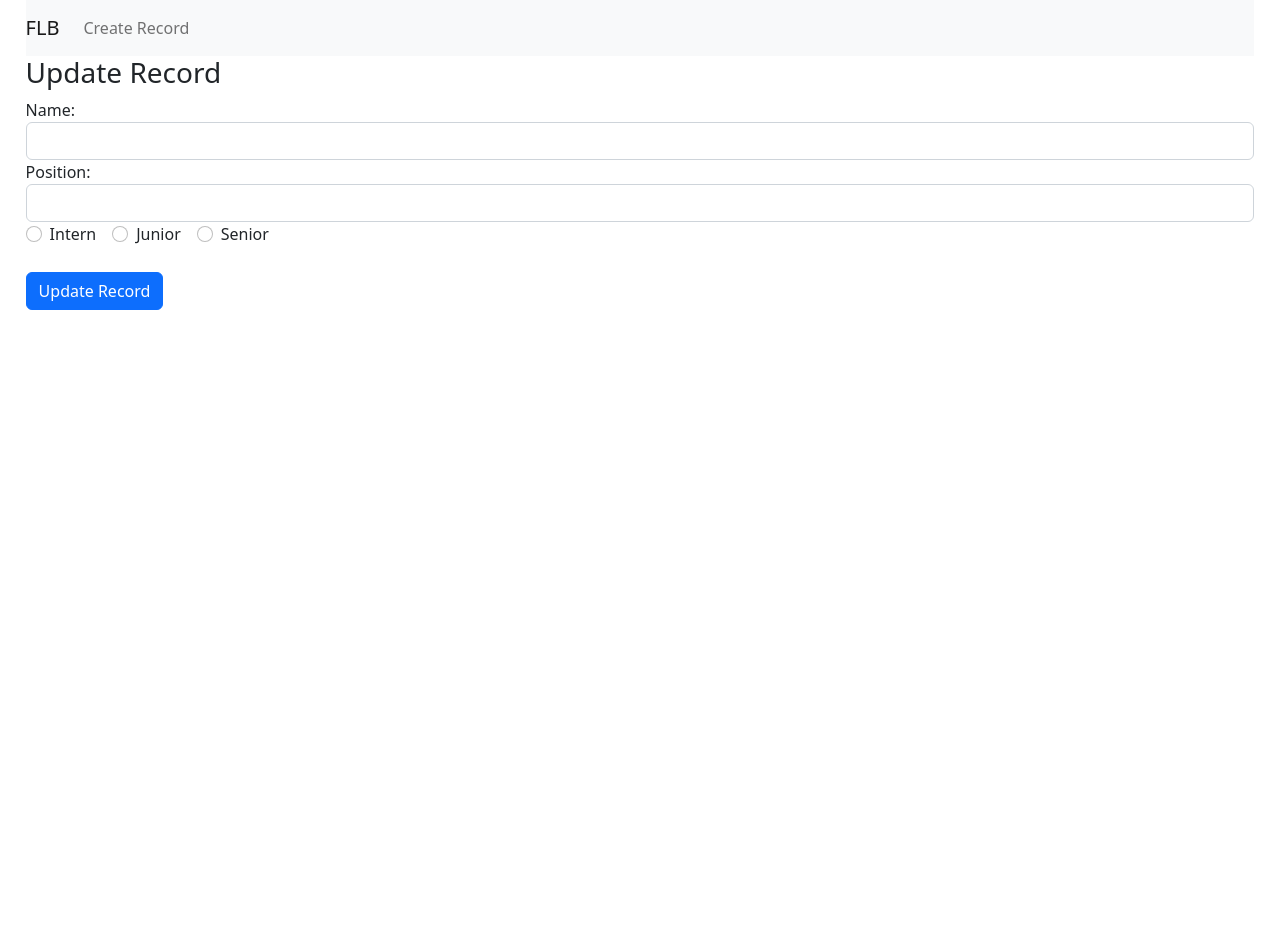
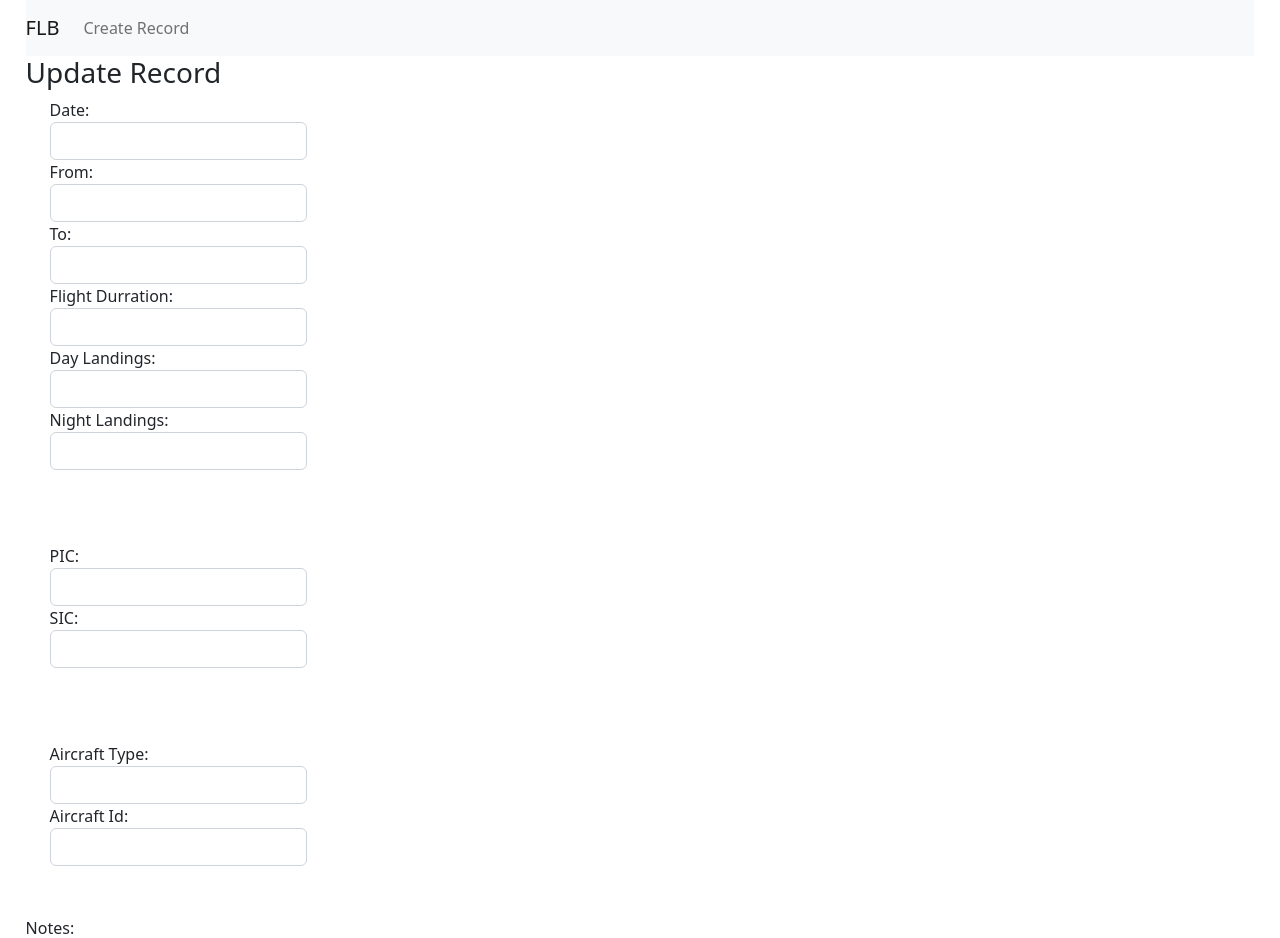
Before and after one commit to Emi-Panda/Flight-Logbook-Digitization, a React (Create React App) app in the folder client/: page /edit/1 in a window 1280 px wide. Shown: the top 938 px of the page. Before the commit the page ends 800 px from the top, so only its background shows below. Built offline with nearby package versions, Linux system fonts and the light colour scheme; no server answers.

Commit message:
Finished edit/partial view
Edit record now functions properly. Opens page similar to create record and will display the already entered values. Partial view is the view all records on main page. a separate view page for each individual record should be added. button exists but has no use yet.

```diff
--- a/client/src/components/create.js
+++ b/client/src/components/create.js
@@ -64,8 +64,6 @@ export default function Create() {
     <h3>Create New Record</h3>
     <br></br>
     <form onSubmit={onSubmit}>
-
-
       {/*Location/time*/}
       <div className="form-group">
         <div className="form-check form-check-inline">
@@ -168,26 +166,6 @@ export default function Create() {
             onChange={(e) => updateForm({ aircraft_id: e.target.value })}/>
         </div>
       </div>
-
-
-
-
-
-
-
-
-
-
-      {/*xxx*/}
-      <div className="form-group">
-
-      </div>
-
-      {/*xxx*/}
-      <div className="form-group">
-
-      </div>
-
       <br/><br/>
       {/*Notes*/}
       <div className="form-group">
@@ -202,6 +180,7 @@ export default function Create() {
 
 
     <br/><br/>
+    {/*Upload record button*/}
     <div className="form-group">
          <input
            type="submit"
--- a/client/src/components/edit.js
+++ b/client/src/components/edit.js
@@ -3,9 +3,26 @@ import { useParams, useNavigate } from "react-router";
 
 export default function Edit() {
  const [form, setForm] = useState({
-   name: "",
-   position: "",
-   level: "",
+  date: "",
+  aircraft_type: "",
+  aircraft_id: "",
+  from: "",
+  to: "",
+  flight_duration: "",
+  pic: "",
+  sic: "",
+  flight_training: "",
+  group_training: "",
+  SIMULATOR_FTD_OR_ATD: "",
+  cross_country: "",
+  day_night: "",
+  actual_instrument: "",
+  simulated_instrument: "",
+  landing_day: "",
+  landing_night: "",
+  single_landing: "",
+  multi_landing: "",
+  notes: "",
   records: [],
  });
  const params = useParams();
@@ -14,7 +31,7 @@ export default function Edit() {
  useEffect(() => {
    async function fetchData() {
      const id = params.id.toString();
-     const response = await fetch(`http://localhost:4000/record/${params.id.toString()}`);
+     const response = await fetch(`http://localhost:4000/entries/${params.id.toString()}`);
 
      if (!response.ok) {
        const message = `An error has occurred: ${response.statusText}`;
@@ -46,11 +63,28 @@ export default function Edit() {
  async function onSubmit(e) {
    e.preventDefault();
    const editedPerson = {
-     name: form.name,
-     position: form.position,
-     level: form.level,
+    date: form.date,
+    aircraft_type: form.aircraft_type,
+    aircraft_id: form.aircraft_id,
+    from: form.from,
+    to: form.to,
+    flight_duration: form.flight_duration,
+    pic: form.pic,
+    sic: form.sic,
+    flight_training: form.flight_training,
+    group_training: form.group_training,
+    SIMULATOR_FTD_OR_ATD: form.SIMULATOR_FTD_OR_ATD,
+    cross_country: form.cross_country,
+    day_night: form.day_night,
+    actual_instrument: form.actual_instrument,
+    simulated_instrument: form.simulated_instrument,
+    landing_day: form.landing_day,
+    landing_night: form.landing_night,
+    single_landing: form.single_landing,
+    multi_landing: form.multi_landing,
+    notes: form.notes,
    };
-
+   /*call update function*/
    await fetch(`http://localhost:4000/update/${params.id}`, {
      method: "POST",
      body: JSON.stringify(editedPerson),
@@ -61,71 +95,126 @@ export default function Edit() {
 
    navigate("/");
  }
-
+/*returned output ui*/
  return (
    <div>
      <h3>Update Record</h3>
      <form onSubmit={onSubmit}>
+       {/*Location/time*/}
       <div className="form-group">
-         <label htmlFor="name">Name: </label>
+        <div className="form-check form-check-inline">
+          {/* Date */}
+          <label htmlFor="date">Date:</label>
           <input
             type="text"
             className="form-control"
-           id="name"
-           value={form.name}
-           onChange={(e) => updateForm({ name: e.target.value })}
-         />
-       </div>
-       <div className="form-group">
-         <label htmlFor="position">Position: </label>
+            id="date"
+            value={form.date}
+            onChange={(e) => updateForm({ date: e.target.value })}/>
+          {/* From / To */}
+          <label htmlFor="from">From:</label>
           <input
             type="text"
             className="form-control"
-           id="position"
-           value={form.position}
-           onChange={(e) => updateForm({ position: e.target.value })}
-         />
+            id="from"
+            value={form.from}
+            onChange={(e) => updateForm({ from: e.target.value })}/>
+          <label htmlFor="to">To:</label>
+          <input
+            type="text"
+            className="form-control"
+            id="to"
+            value={form.to}
+            onChange={(e) => updateForm({ to: e.target.value })}/>
+          {/* Durration of Flight */}
+          <label htmlFor="flight-durration">Flight Durration:</label>
+          <input
+            type="text"
+            className="form-control"
+            id="flight-durration"
+            value={form.flight_duration}
+            onChange={(e) => updateForm({ flight_duration: e.target.value })}/>
+          {/* Landings */}
+          <label htmlFor="day_landing">Day Landings:</label>
+          <input
+            type="text"
+            className="form-control"
+            id="day"
+            value={form.landing_day}
+            onChange={(e) => updateForm({ landing_day: e.target.value })}/>
+          <label htmlFor="night_landing">Night Landings:</label>
+          <input
+            type="text"
+            className="form-control"
+            id="landing_night"
+            value={form.landing_night}
+            onChange={(e) => updateForm({ landing_night: e.target.value })}/>
+            {/*end*/}
         </div>
+      </div>
+
+      {/* -----------------------------------------------------*/}
+
+      <br/><br/><br/>
+      {/*Pilot Info*/}
       <div className="form-group">
         <div className="form-check form-check-inline">
+          {/* PIC */}
+          <label htmlFor="to">PIC:</label>
           <input
-             className="form-check-input"
-             type="radio"
-             name="positionOptions"
-             id="positionIntern"
-             value="Intern"
-             checked={form.level === "Intern"}
-             onChange={(e) => updateForm({ level: e.target.value })}
-           />
-           <label htmlFor="positionIntern" className="form-check-label">Intern</label>
-         </div>
-         <div className="form-check form-check-inline">
+            type="text"
+            className="form-control"
+            id="pic"
+            value={form.pic}
+            onChange={(e) => updateForm({ pic: e.target.value })}/>
+          {/*SIC*/}
+          <label htmlFor="to">SIC:</label>
           <input
-             className="form-check-input"
-             type="radio"
-             name="positionOptions"
-             id="positionJunior"
-             value="Junior"
-             checked={form.level === "Junior"}
-             onChange={(e) => updateForm({ level: e.target.value })}
-           />
-           <label htmlFor="positionJunior" className="form-check-label">Junior</label>
-         </div>
-         <div className="form-check form-check-inline">
-           <input
-             className="form-check-input"
-             type="radio"
-             name="positionOptions"
-             id="positionSenior"
-             value="Senior"
-             checked={form.level === "Senior"}
-             onChange={(e) => updateForm({ level: e.target.value })}
-           />
-           <label htmlFor="positionSenior" className="form-check-label">Senior</label>
+            type="text"
+            className="form-control"
+            id="sic"
+            value={form.sic}
+            onChange={(e) => updateForm({ sic: e.target.value })}/>
         </div>
       </div>
-       <br />
 
+      {/* -----------------------------------------------------*/}
+
+      <br/><br/><br/>
+      {/*Plane Info*/}
+      <div className="form-group">
+        {/* Aircraft Type */}
+        <div className="form-check form-check-inline">
+          <label htmlFor="aircraft-type">Aircraft Type:</label>
+          <input
+            type="text"
+            className="form-control"
+            id="aircraft-type"
+            value={form.aircraft_type}
+            onChange={(e) => updateForm({ aircraft_type: e.target.value })}/>
+          {/* Aircraft Ident */}
+          <label htmlFor="aircraft-id">Aircraft Id:</label>
+          <input
+            type="text"
+            className="form-control"
+            id="aircraft-id"
+            value={form.aircraft_id}
+            onChange={(e) => updateForm({ aircraft_id: e.target.value })}/>
+        </div>
+      </div>
+      <br/><br/>
+      {/*Notes*/}
+      <div className="form-group">
+        <label htmlFor="notes">Notes:</label>
+            <input
+              type="text"
+              className="form-control"
+              id="notes"
+              value={form.notes}
+              onChange={(e) => updateForm({ notes: e.target.value })}/>
+      </div>
+      {/*Update record button*/}
+      <br/><br/>
        <div className="form-group">
          <input
            type="submit"
--- a/client/src/components/navbar.js
+++ b/client/src/components/navbar.js
@@ -2,6 +2,7 @@ import React from "react";
  import "bootstrap/dist/css/bootstrap.css";
  import { NavLink } from "react-router-dom";
 
+{/*returned output ui*/}
 export default function Navbar() {
  return (
    <div>
--- a/client/src/components/recordList.js
+++ b/client/src/components/recordList.js
@@ -3,18 +3,24 @@ import { Link } from "react-router-dom";
 
 const Record = (props) => (
  <tr>
+  {/*get record info*/}
+   <td>{props.record.pic}</td>
+   <td>{props.record.sic}</td>
+   <td>{props.record.flight_duration}</td>
    <td>{props.record.date}</td>
    <td>{props.record.from}</td>
    <td>{props.record.to}</td>
-   <td>
+   <td>{props.record.aircraft_id}</td>
+   <td> {/*edit/delete/viewfullrecord */}
      <Link className="btn btn-link" to={`/edit/${props.record._id}`}>Edit</Link> |
      <button className="btn btn-link"
        onClick={() => {
          props.deleteRecord(props.record._id);
-       }}
-     >
+       }}>
        Delete
-     </button>
+     </button> |
+     <Link className="btn btn-link" to={`/view/${props.record._id}`}>View</Link>
+
    </td>
  </tr>
 );
@@ -41,6 +47,7 @@ export default function RecordList() {
    return;
  }, [records.length]);
 
+ {/*if delete button is clicked*/}
  async function deleteRecord(id) {
    await fetch(`http://localhost:4000/${id}`, {
      method: "DELETE"
@@ -61,17 +68,21 @@ export default function RecordList() {
      );
    });
  }
-
+ {/*returned output ui*/}
  return (
    <div>
      <h3>Record List</h3>
      <table className="table table-striped" style={{ marginTop: 20 }}>
        <thead>
          <tr>
+           <th>PIC</th>
+           <th>SIC</th>
+           <th>Flight Duration</th>
            <th>Date</th>
            <th>To</th>
            <th>From</th>
-           <th>Flight Duration</th>
+           <th>Aircraft ID</th>
+           <th>Settings</th>
          </tr>
        </thead>
        <tbody>{recordList()}</tbody>
```
Also changed, not shown: 1 other file (tests, documents, lock files or other folders). Lines whose indentation alone changed are shown as unchanged.
